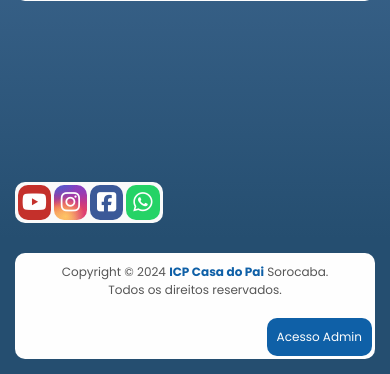
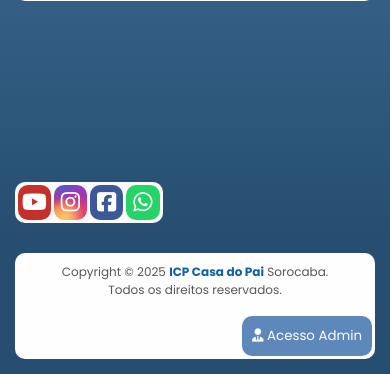
Before and after one commit to wesleyaguiarlopes/site-icp-casa-do-pai-sorocaba, a PHP site: page /admin.php in a window 390 px wide. Shown: the part 606-980 px from the top of the page. Run offline with PHP 8.4, Linux system fonts and the light colour scheme; the visitor is signed in with stand-in values (Sample User, id 1); data that the repository does not hold is empty; some libraries are stand-ins or nearby versions.

Commit message:
Changes the copyright year annually. Changes the code of the button that accesses the admin page

```diff
--- a/assets/css/footer.css
+++ b/assets/css/footer.css
@@ -2,52 +2,38 @@ footer {
     width: 100%;
     padding: 15px;
     background-color: #254e70;
-    position: sticky;
-    bottom: -1;
 
     .content {
+        position: relative;
         border-radius: 10px;
-        position: relative;
         padding: 10px 0 60px 0;
         background-color: var(--color-level3);
 
         p {
             text-align: center;
 
-            span {
+            #church-name {
                 font-weight: bold;
                 color: var(--color-level1);
             }
         }
 
-        .btn-admin-access {
-            background-color: #e0e0e0;
-            color: var(--color-level0);
-            border-radius: 10px;
-            padding: 10px;
-            text-decoration: none;
-            position: absolute;
+        #btn_admin-access {
+            border: none;
             right: 10px;
             bottom: 10px;
+            padding: 10px;
+            position: absolute;
+            transition: all 1s;
+            border-radius: 10px;
+            text-decoration: none;
+            color: var(--color-level3);
+            background-color: var(--color-level2);
         }
 
-        .btn-admin-access:hover {
+        #btn_admin-access:hover {
             color: var(--color-level3);
             background-color:  var(--color-level1);
-        }
-    }
-}
-
-@media (max-width: 945px) {
-
-    footer {
-        .content {
-
-            .btn-admin-access
-             {
-                color: var(--color-level3);
-                background-color:  var(--color-level1);
-            }
         }
     }
 }
@@ -58,8 +44,7 @@ footer {
         font-size: 12px;
 
         .content {
-
-            .btn-admin-access {
+            #btn_admin-access {
                 right: 3px;
                 bottom: 3px;
             }
--- a/assets/php/include/footer.php
+++ b/assets/php/include/footer.php
@@ -1,5 +1,14 @@
 <section class="content">
-    <p>Copyright © 2024 <span>ICP Casa do Pai</span> Sorocaba.</p>
+    <p>Copyright © <span id="current-year"></span> <span id="church-name">ICP Casa do Pai</span> Sorocaba.</p>
     <p>Todos os direitos reservados.</p>
-    <a class="btn-admin-access" href="admin" title="Acesso ao gerenciamento do site">Acesso Admin</a>
+    <button id="btn_admin-access" title="Acesso ao gerenciamento do site">
+        <i class="fa-solid fa-user-tie"></i> Acesso Admin
+    </button>
 </section>
+<script>
+    document.getElementById("current-year").innerText = new Date().getFullYear();
+
+    document.getElementById("btn_admin-access").addEventListener("click", function() {
+        location.href="admin";
+    });
+</script>
```
